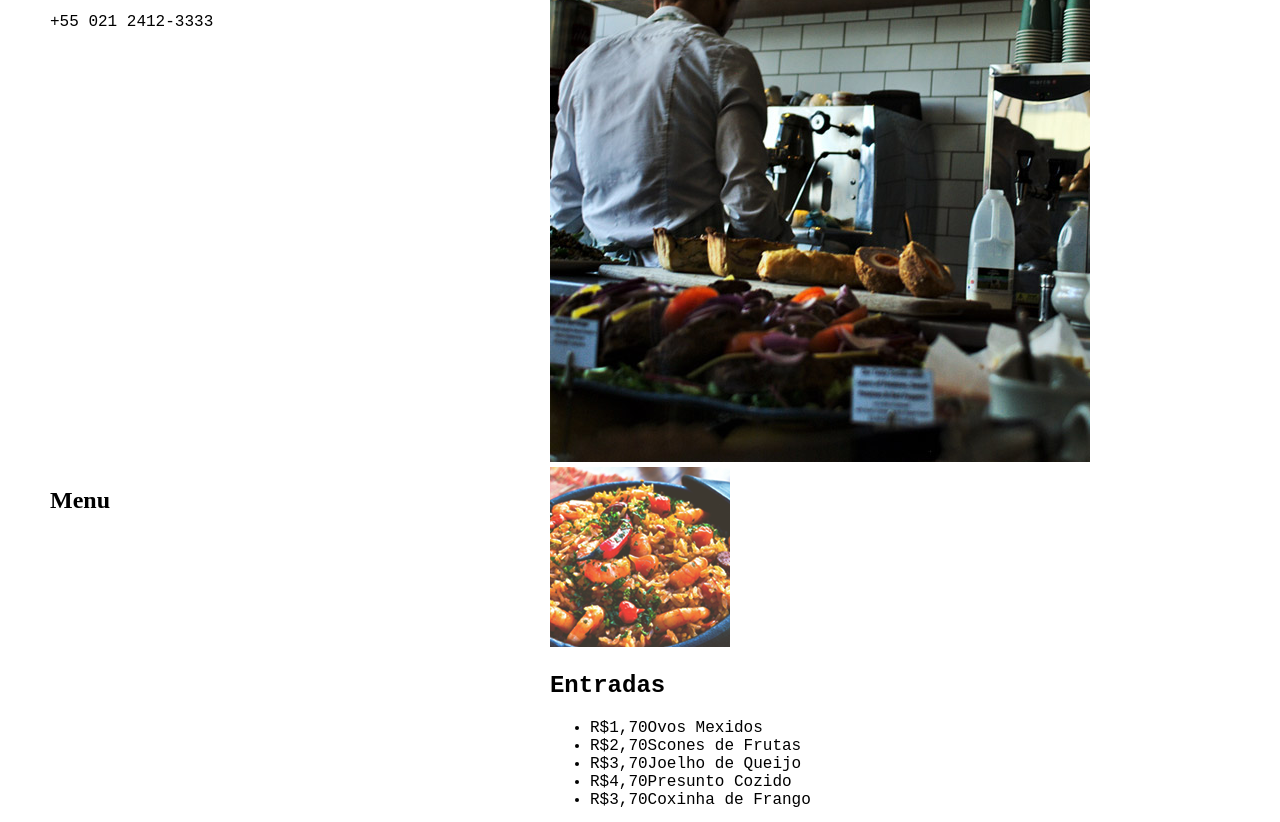
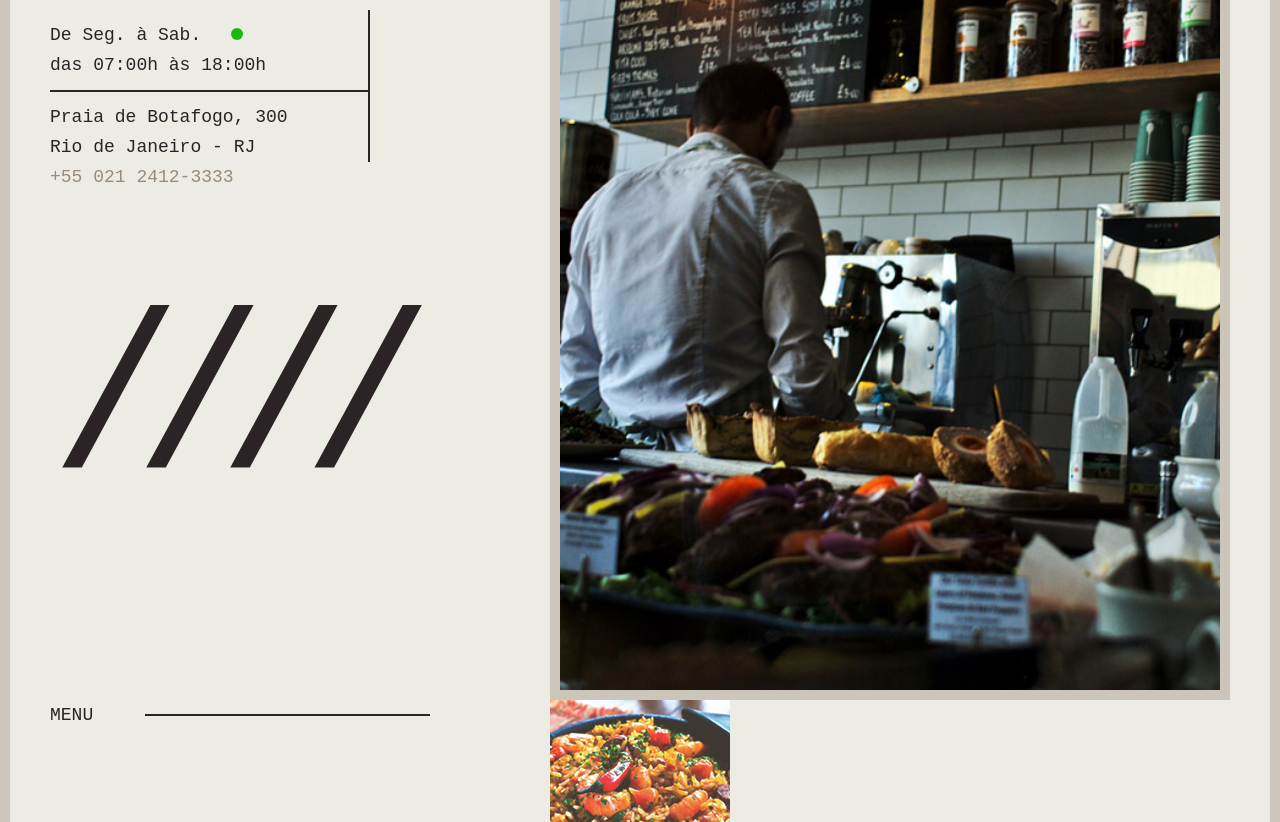
Before and after one commit to fernandogatto/lescone, a plain HTML site: page index.html in a window 1280 px wide. Shown: the part 246-1068 px from the top of the page. Drawn offline with Linux system fonts and the light colour scheme; a web font is replaced by a local one.

Commit message:
Criando mixins de cores e fontes + classes gerais e de introducao

```diff
--- /dev/null
+++ b/css/scss/_geral.scss
@@ -0,0 +1,37 @@
+body {
+    background-color: $bege-claro;
+    border: 10px solid $bege-medio;
+    color: $cinza;
+    @include device(s) {
+        border: none;
+    }
+}
+
+img {
+    display: block;
+    max-width: 100%;
+}
+
+p {
+    @include tipo-1(18);
+}
+
+.titulo {
+    @include tipo-1(18);
+    text-transform: uppercase;
+    @include device(s)  {
+        margin-bottom: 40px;
+    }
+    &::after {
+        content: '';
+        display: block;
+        background-color: $cinza;
+        width: 75%;
+        height: 2px;
+        float: right;
+        margin-top: 14px;
+        @include device(m) {
+            width: 60%;
+        }
+    }
+}
--- /dev/null
+++ b/css/scss/_intro.scss
@@ -0,0 +1,59 @@
+.intro {
+    margin-top: 60px;
+    @include device(s) {
+        margin-top: 20px;
+    }
+}
+
+.logo {
+    margin-bottom: 60px;
+}
+
+.intro-info {
+    border-right: 2px solid $cinza;
+    max-width: 320px;
+    p {
+        padding-top: 10px;
+    }
+    p:first-child {
+        border-bottom: 2px solid $cinza;
+        padding-bottom: 10px;
+    }
+}
+
+.intro-telefone {
+    color: $bege-escuro;
+    @include device(s) {
+        margin-bottom: 40px;
+    }
+    &::after {
+        content: '/ / / /';
+        display: block;
+        margin-top: 200px;
+        font-size: 220px;
+        letter-spacing: -90px;
+        color: $cinza;
+        @include device(m) {
+            margin-top: 80px;
+            font-size: 160px;
+            letter-spacing: -70px;
+        }
+        @include device(s) {
+            display: none;
+        }
+    }
+}
+
+.aberto {
+    display: inline-block;
+    width: 12px;
+    height: 12px;
+    background-color: $verde;
+    border-radius: 50%;
+    margin-left: 30px;
+}
+
+.intro-foto {
+    border: 10px solid $bege-medio;
+    width: 100%;
+}
--- /dev/null
+++ b/css/scss/_variaveis-e-mixins.scss
@@ -0,0 +1,27 @@
+// Variaveis de cores
+$bege-claro: #edece4;
+$bege-medio: #cbc6b9;
+$bege-escuro: #988c77;
+$cinza: #2a2426;
+$verde: #1ab912;
+
+// Variaveis de fontes
+$fonte-1: 'PT Mono', monospace;
+$fonte-2: 'Aref Ruqaa', serif;
+
+// Mixins
+@mixin tipo-1($size) {
+    font-family: $fonte-1;
+    @if $size == 18 {
+        font-size: 18px;
+        line-height: 30px;
+    }
+}
+
+@mixin tipo-2($size)  {
+    font-family: $fonte-2;
+    @if $size == 24 {
+        font-size: 24px;
+        line-height: 30px;
+    }
+}
--- a/css/scss/style.scss
+++ b/css/scss/style.scss
@@ -1,6 +1,8 @@
+// Gerais
+@import 'reset';
 @import 'grid';
+@import 'variaveis-e-mixins';
+@import 'geral';
 
-div {
-    font-family: 'Aref Ruqaa', serif;
-    font-family: 'PT Mono', monospace;
-}
+// Partes
+@import 'intro';
--- a/index.html
+++ b/index.html
@@ -19,7 +19,7 @@
 			<p class="intro-telefone">+55 021 2412-3333</p>
 		</div>
 		<div class="grid-7">
-			<img src="img/foto.jpg" alt="Foto de Le Scone">
+			<img class="intro-foto" src="img/foto.jpg" alt="Foto de Le Scone">
 		</div>
 	</main>
 
```
Also changed, not shown: css/style.css.
